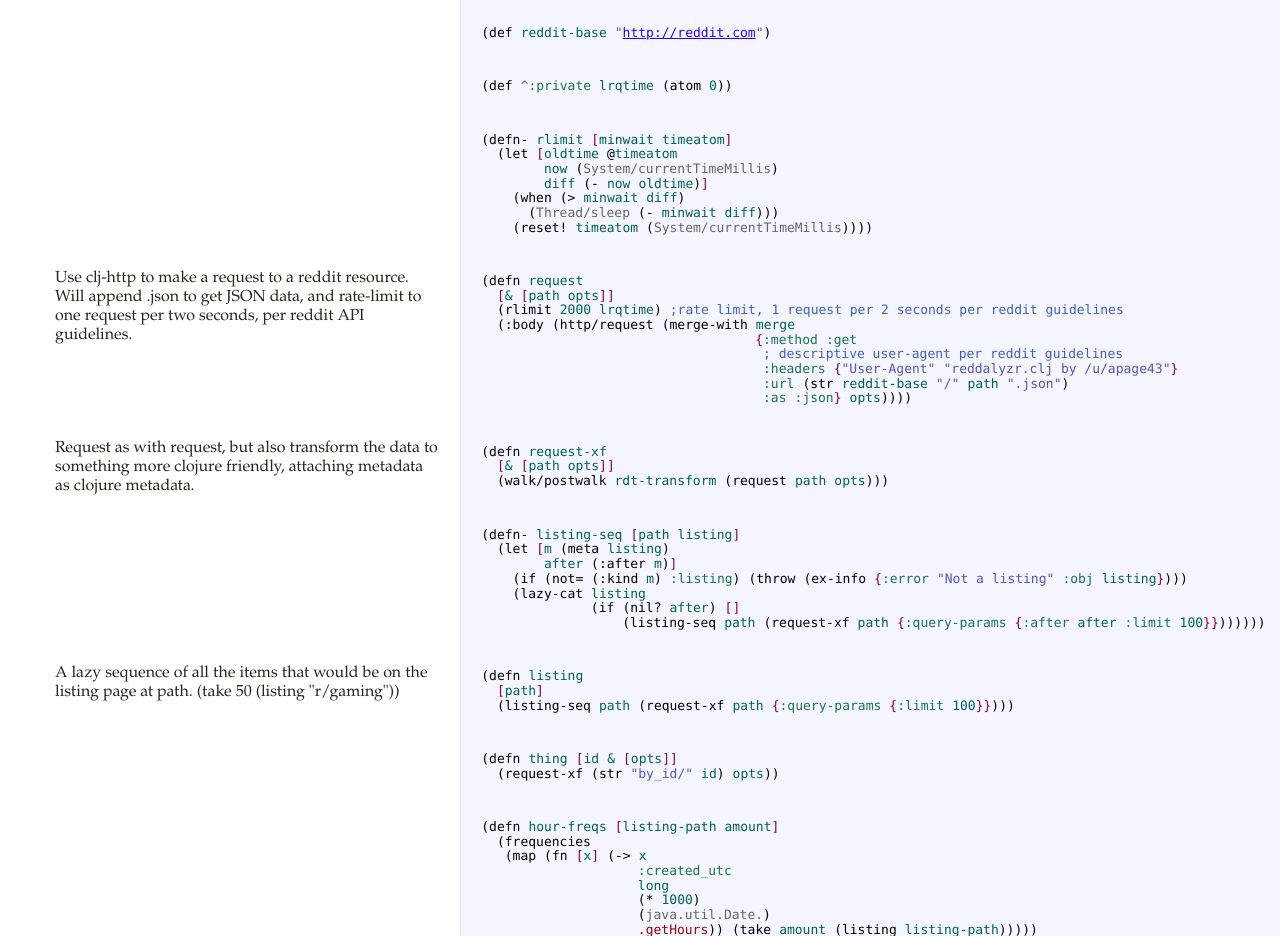
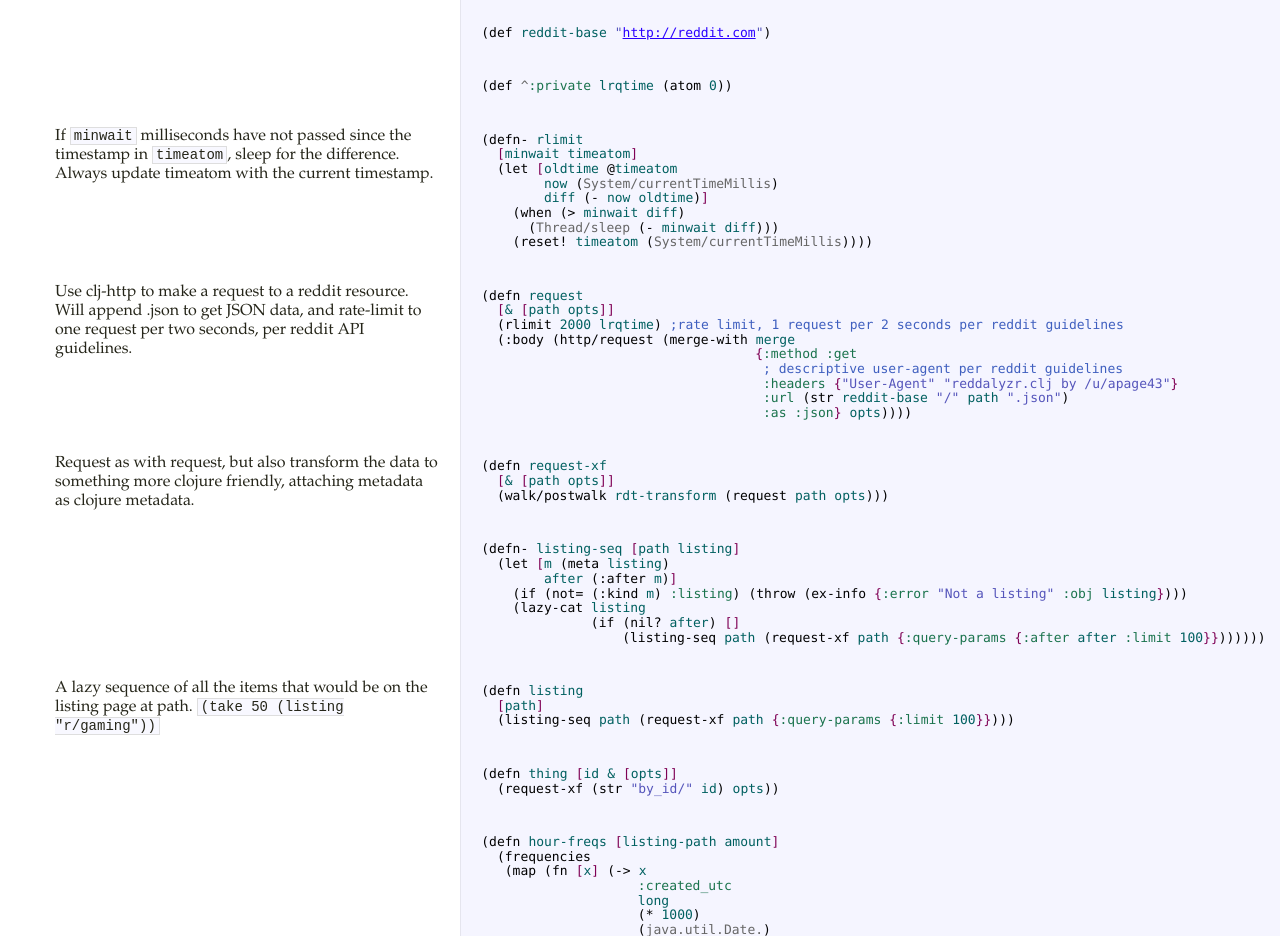
Before and after one commit to apage43/reddalyzr, a plain HTML site: page docs/uberdoc.html in a window 1280 px wide. Shown: the part 1155-2091 px from the top of the page. Drawn offline with Linux system fonts and the light colour scheme.

Commit message:
add more docsstrings, marginalia link

```diff
--- a/docs/uberdoc.html
+++ b/docs/uberdoc.html
@@ -3060,8 +3060,10 @@ net.brehaut.ClojureTools = (function (SH) {
         el)
     el))</pre></td></tr><tr><td class="docs">
 </td><td class="codes"><pre class="brush: clojure">(def reddit-base &quot;http://reddit.com&quot;)</pre></td></tr><tr><td class="docs">
-</td><td class="codes"><pre class="brush: clojure">(def ^:private lrqtime (atom 0))</pre></td></tr><tr><td class="docs">
-</td><td class="codes"><pre class="brush: clojure">(defn- rlimit [minwait timeatom]
+</td><td class="codes"><pre class="brush: clojure">(def ^:private lrqtime (atom 0))</pre></td></tr><tr><td class="docs"><p>If <code>minwait</code> milliseconds have not passed since the timestamp in <code>timeatom</code>, sleep
+  for the difference. Always update timeatom with the current timestamp.</p>
+</td><td class="codes"><pre class="brush: clojure">(defn- rlimit
+  [minwait timeatom]
   (let [oldtime @timeatom
         now (System/currentTimeMillis)
         diff (- now oldtime)]
@@ -3089,7 +3091,7 @@ net.brehaut.ClojureTools = (function (SH) {
     (lazy-cat listing
               (if (nil? after) []
                   (listing-seq path (request-xf path {:query-params {:after after :limit 100}}))))))</pre></td></tr><tr><td class="docs"><p>A lazy sequence of all the items that would be on the listing page at path.
-  (take 50 (listing "r/gaming"))</p>
+  <code>(take 50 (listing "r/gaming"))</code></p>
 </td><td class="codes"><pre class="brush: clojure">(defn listing
   [path]
   (listing-seq path (request-xf path {:query-params {:limit 100}})))</pre></td></tr><tr><td class="docs">
```
Also changed, not shown: README.md, 1 other file.
